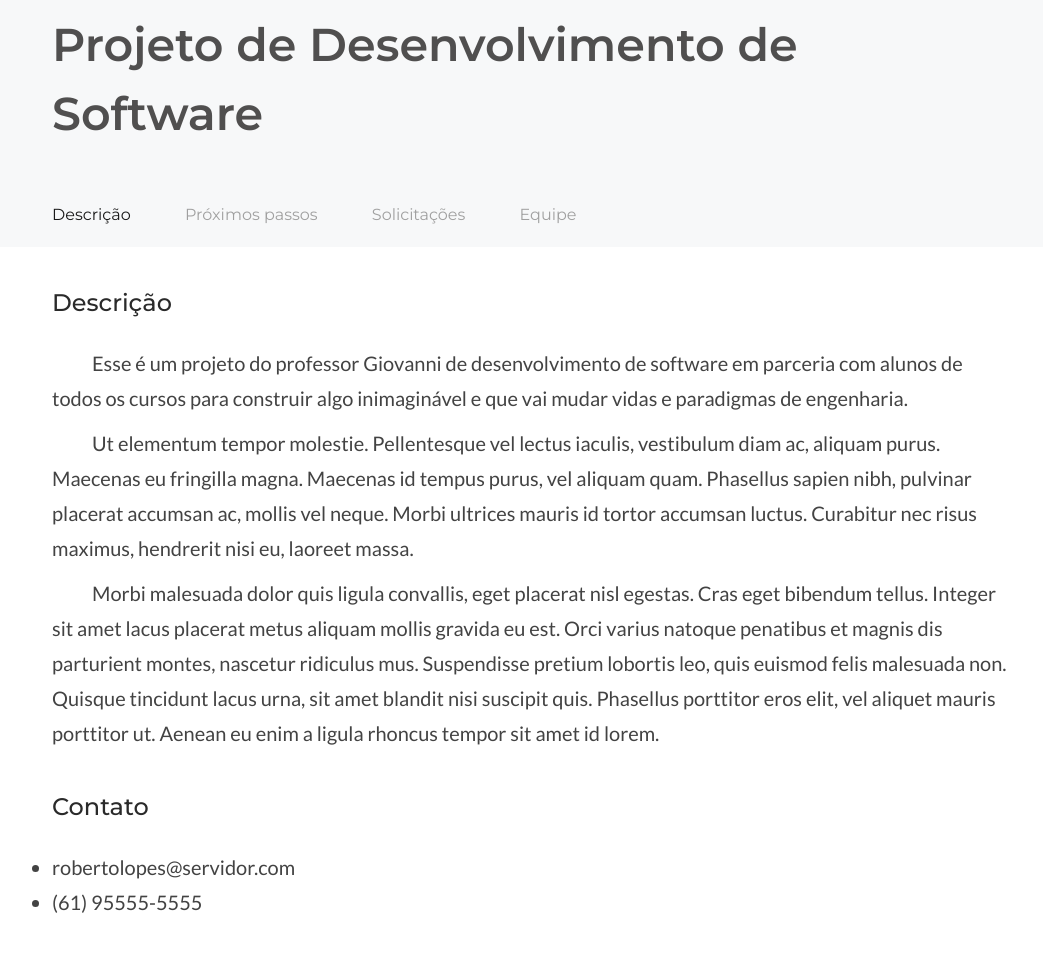
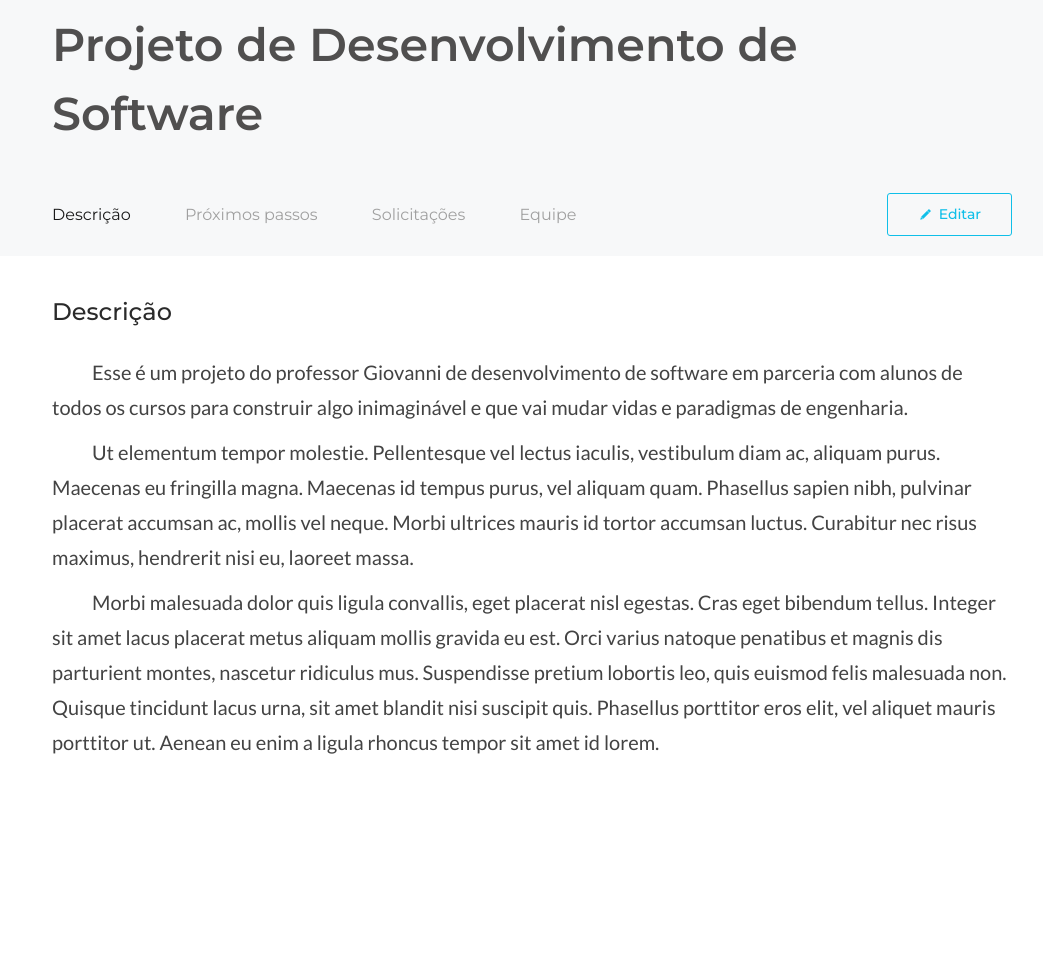
Before and after one commit to random-tecnologia/conect.ideias, a PHP site: page /ver_projeto.php in a window 1280 px wide. Shown: the part 154-1124 px from the top of the page, without its empty margins (108-1151 px from the left). After the commit the page ends 908 px from the top, so only its background shows below. Run offline with PHP 8.4, Linux system fonts and the light colour scheme.

Commit message:
Adicionado botão editar na página ver_projeto

```diff
--- a/css/main.css
+++ b/css/main.css
@@ -798,3 +798,8 @@ form input, textarea {
 	color: white;
 	background: #a0a0a0;
 }
+
+.btn-editar-projeto {
+	background: rgba(0,0,0,0);
+	font-size: 14px;
+}
--- a/ver_projeto.php
+++ b/ver_projeto.php
@@ -19,6 +19,7 @@ require "_header.php";
     <!-- <a href="#"><button id="btn-solicitar-acesso" class="btn-primario">Solicitar acesso</button></a> -->
     <!-- <a href="#"><button id="btn-solicitar-acesso" class="btn-secundario btn-projeto">Cancelar solicitação</button></a> -->
     <!-- <a href="#"><button id="btn-solicitar-acesso" class="btn-secundario btn-projeto">Sair do projeto</button></a> -->
+    <a href="editar_projeto.php"><button id="btn-solicitar-acesso" class="btn-secundario btn-editar-projeto"><i class="ion-edit"></i>Editar</button></a>
     <div class="clearfix"></div>
   </div>
 </div>
@@ -29,11 +30,6 @@ require "_header.php";
     <p>Esse é um projeto do professor Giovanni de desenvolvimento de software em parceria com alunos de todos os cursos para construir algo inimaginável e que vai mudar vidas e paradigmas de engenharia.</p>
     <p>Ut elementum tempor molestie. Pellentesque vel lectus iaculis, vestibulum diam ac, aliquam purus. Maecenas eu fringilla magna. Maecenas id tempus purus, vel aliquam quam. Phasellus sapien nibh, pulvinar placerat accumsan ac, mollis vel neque. Morbi ultrices mauris id tortor accumsan luctus. Curabitur nec risus maximus, hendrerit nisi eu, laoreet massa.</p>
     <p>Morbi malesuada dolor quis ligula convallis, eget placerat nisl egestas. Cras eget bibendum tellus. Integer sit amet lacus placerat metus aliquam mollis gravida eu est. Orci varius natoque penatibus et magnis dis parturient montes, nascetur ridiculus mus. Suspendisse pretium lobortis leo, quis euismod felis malesuada non. Quisque tincidunt lacus urna, sit amet blandit nisi suscipit quis. Phasellus porttitor eros elit, vel aliquet mauris porttitor ut. Aenean eu enim a ligula rhoncus tempor sit amet id lorem.</p>
-    <h2>Contato</h2>
-    <ul>
-      <li>robertolopes@servidor.com</li>
-      <li>(61) 95555-5555</li>
-    </ul>
   </div>
 </section>
 
```
